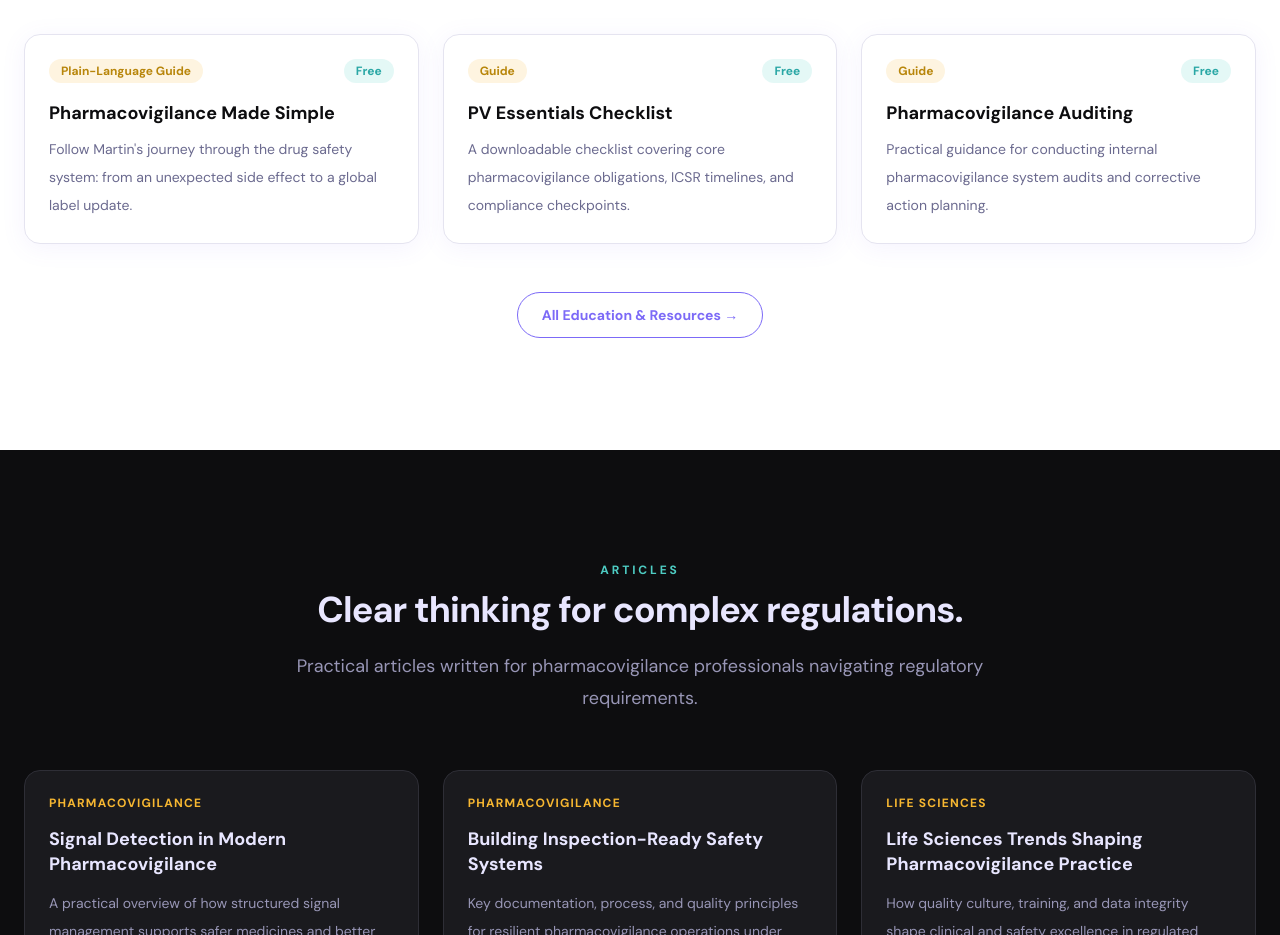
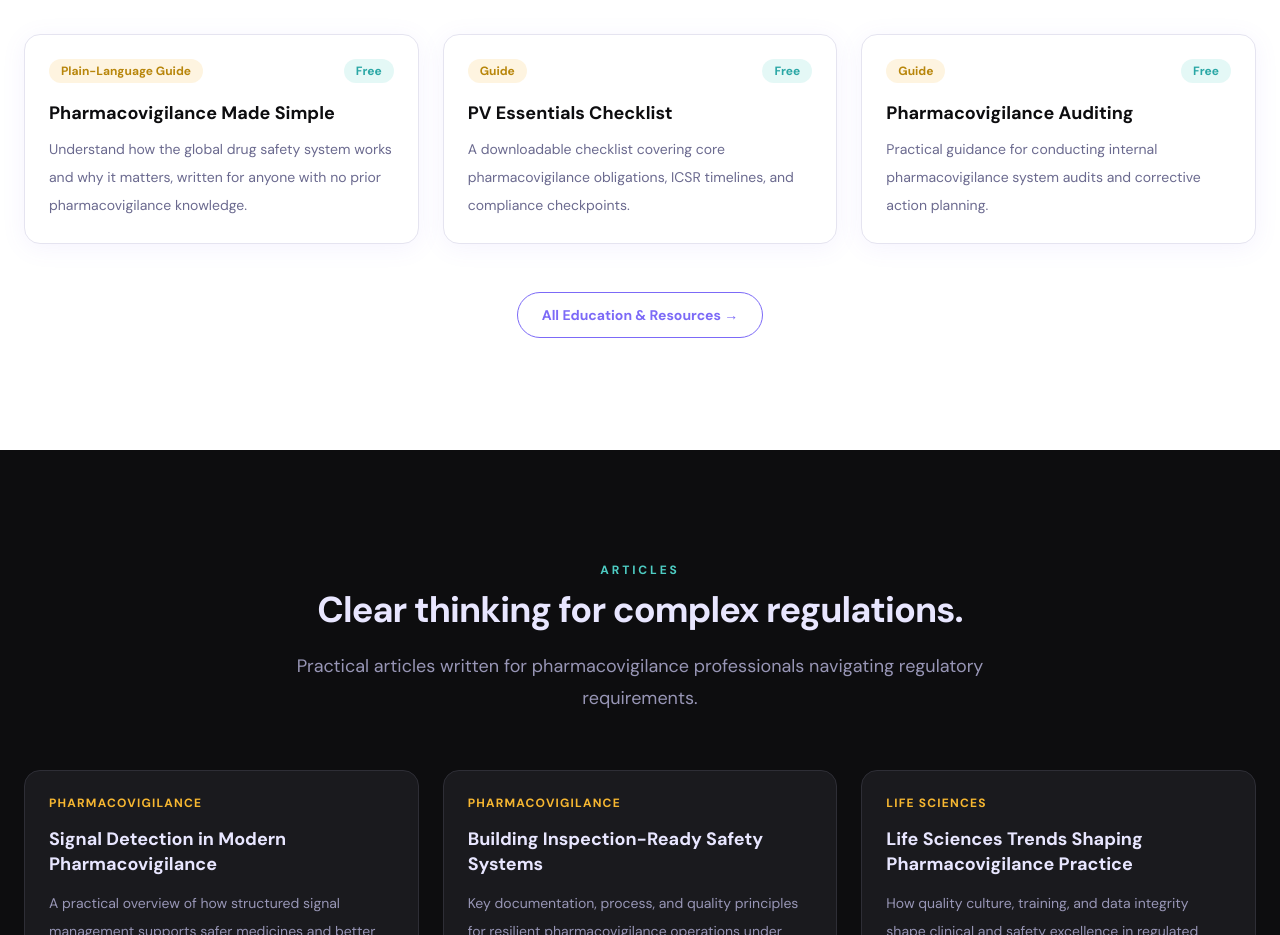
Before and after one commit to albanamarkaj-commits/qualivio, a Next.js app: page / in a window 1280 px wide. Shown: the part 1280-2215 px from the top of the page. Built offline with nearby package versions, Linux system fonts and the light colour scheme.

Commit message:
Update PV Made Simple card description to focus on the system, not the story

```diff
--- a/src/data/resources.ts
+++ b/src/data/resources.ts
@@ -23,7 +23,7 @@ export const resources: Resource[] = [
     title: "Pharmacovigilance Made Simple",
     type: "Plain-Language Guide",
     description:
-      "Follow Martin's journey through the drug safety system: from an unexpected side effect to a global label update.",
+      "Understand how the global drug safety system works and why it matters, written for anyone with no prior pharmacovigilance knowledge.",
     price: "Free",
     file: "/resources/Qualivio_PV_Made_Simple.pdf",
   },
```
